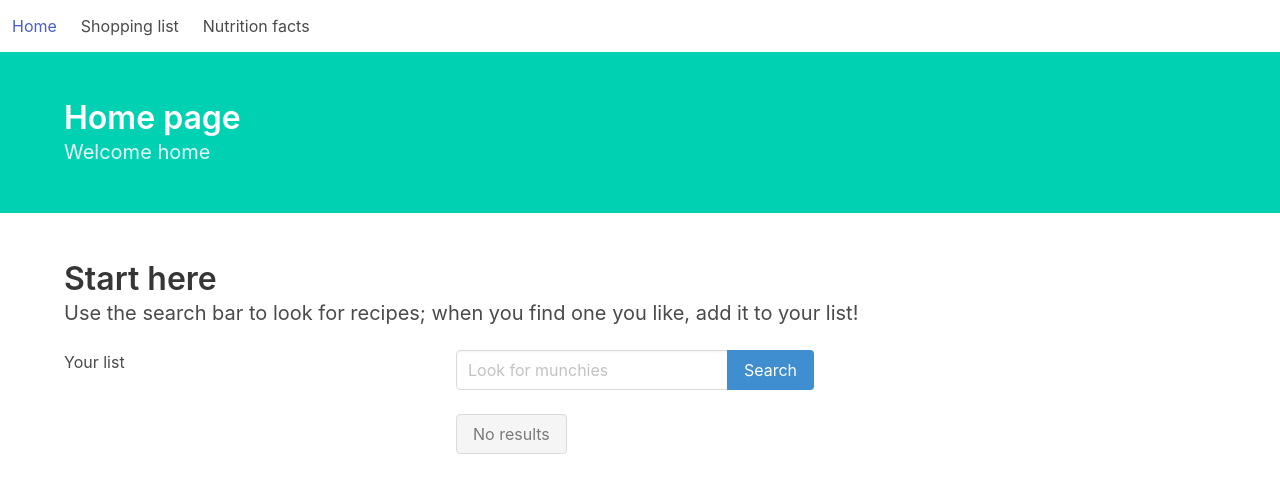
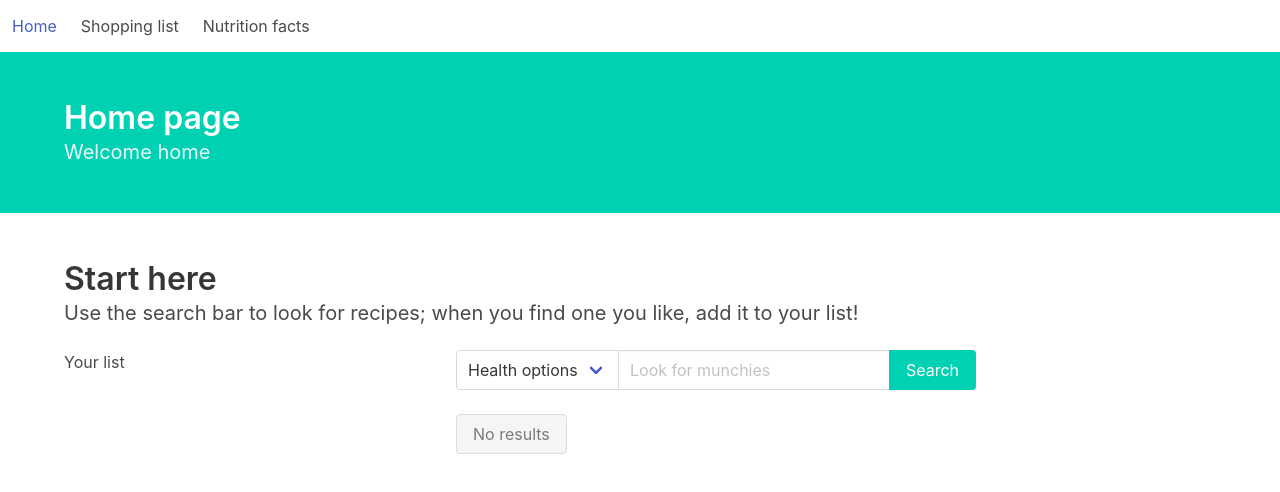
Before and after one commit to jan-timpe/RecipeSearch, a Vue app: page /#/ in a window 1280 px wide. Shown: the top 492 px of the page. Built offline with nearby package versions, Linux system fonts and the light colour scheme.

Commit message:
Added health labels selector

```diff
--- a/src/api/recipes.js
+++ b/src/api/recipes.js
@@ -11,8 +11,8 @@ export const HTTP = axios.create({
 })
 
 export default {
-   searchRecipes(query, onSuccess, onFailure) {
-      HTTP.get('/search?q='+query)
+   searchRecipes(query, healthLabel, onSuccess, onFailure) {
+      HTTP.get('/search?q='+query+'&health='+healthLabel)
       .then(response => {
          onSuccess(response.data)
       })
--- a/src/components/containers/Home.vue
+++ b/src/components/containers/Home.vue
@@ -35,8 +35,29 @@
 
                <div class="column is-two-thirds">
 
-                  <form v-on:submit.prevent="searchRecipes(searchTerm)">
+                  <form v-on:submit.prevent="searchRecipes(searchTerm, healthLabel)">
                      <div class="field has-addons">
+                        <p class="control">
+                           <span class="select">
+                              <select v-model="healthLabel">
+                                 <option value="" disabled selected>Health options</option>
+                                 <option value="vegan">vegan</option>
+                                 <option value="vegetarian">vegetarian</option>
+                                 <option value="paleo">paleo</option>
+                                 <option value="dairy-free">dairy-free</option>
+                                 <option value="gluten-free">gluten-free</option>
+                                 <option value="wheat-free">wheat-free</option>
+                                 <option value="fat-free">fat-free</option>
+                                 <option value="low-sugar">low-sugar</option>
+                                 <option value="egg-free">egg-free</option>
+                                 <option value="peanut-free">peanut-free</option>
+                                 <option value="nut-free">tree-nut-free</option>
+                                 <option value="soy-free">soy-free</option>
+                                 <option value="fish-free">fish-free</option>
+                                 <option value="shellfish-free">shellfish-free</option>
+                              </select>
+                           </span>
+                        </p>
                         <p class="control">
                            <input class="input"
                               type="text"
@@ -45,7 +66,7 @@
                            >
                         </p>
                         <p class="control">
-                           <input type="submit" class="button is-info" value="Search">
+                           <input type="submit" class="button is-primary" value="Search">
                         </p>
                      </div>
                   </form>
@@ -94,6 +115,7 @@ export default {
       return {
          recipes: [],
          searchTerm: '',
+         healthLabel: '',
          isLoading: false
       }
    },
@@ -105,10 +127,10 @@ export default {
    },
 
    methods: {
-      searchRecipes(terms) {
+      searchRecipes(terms, healthLabel) {
          this.isLoading = true
 
-         api.searchRecipes(terms, results => {
+         api.searchRecipes(terms, healthLabel, results => {
             this.recipes = results.hits
             this.isLoading = false
          },
```
